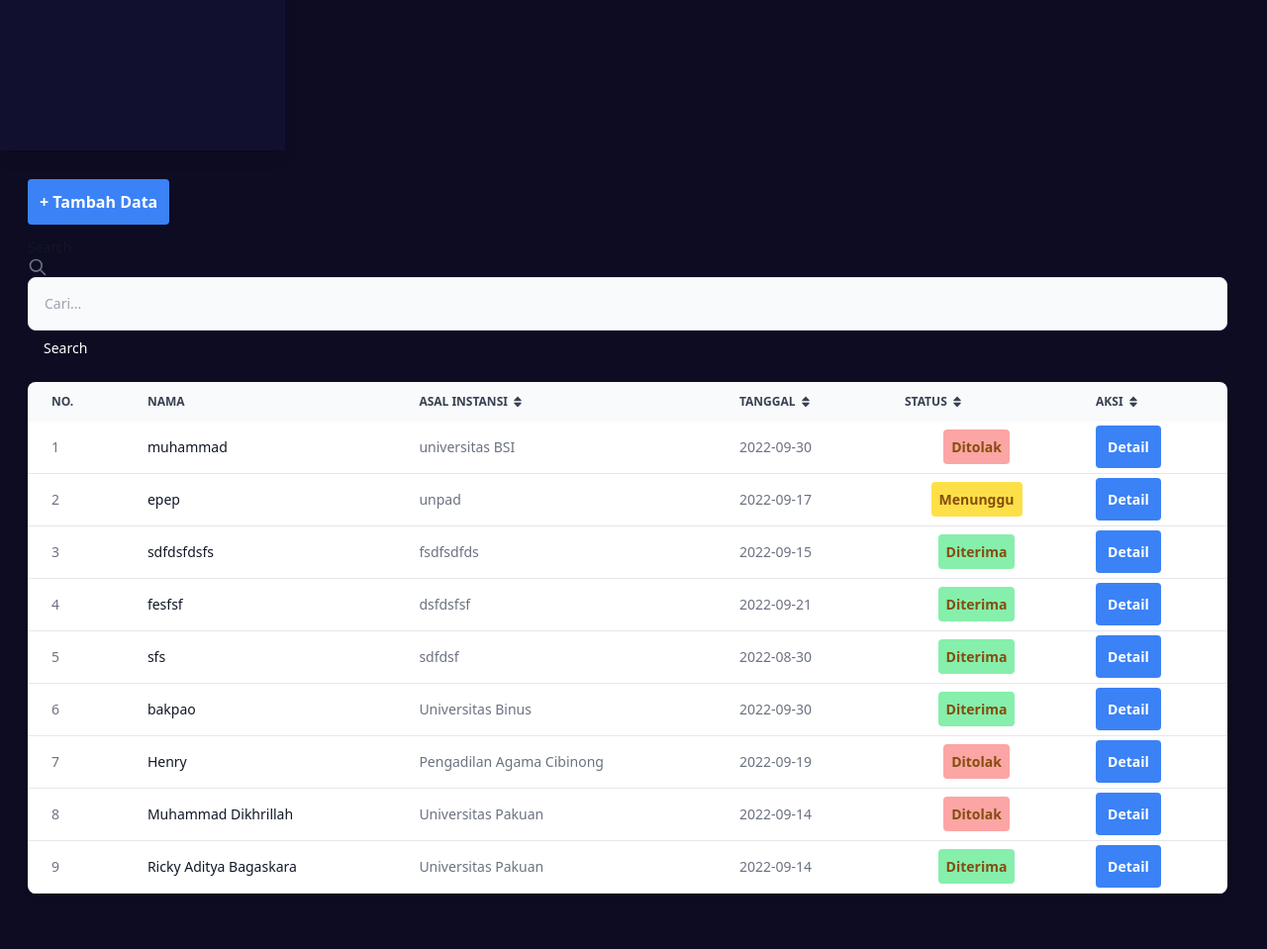
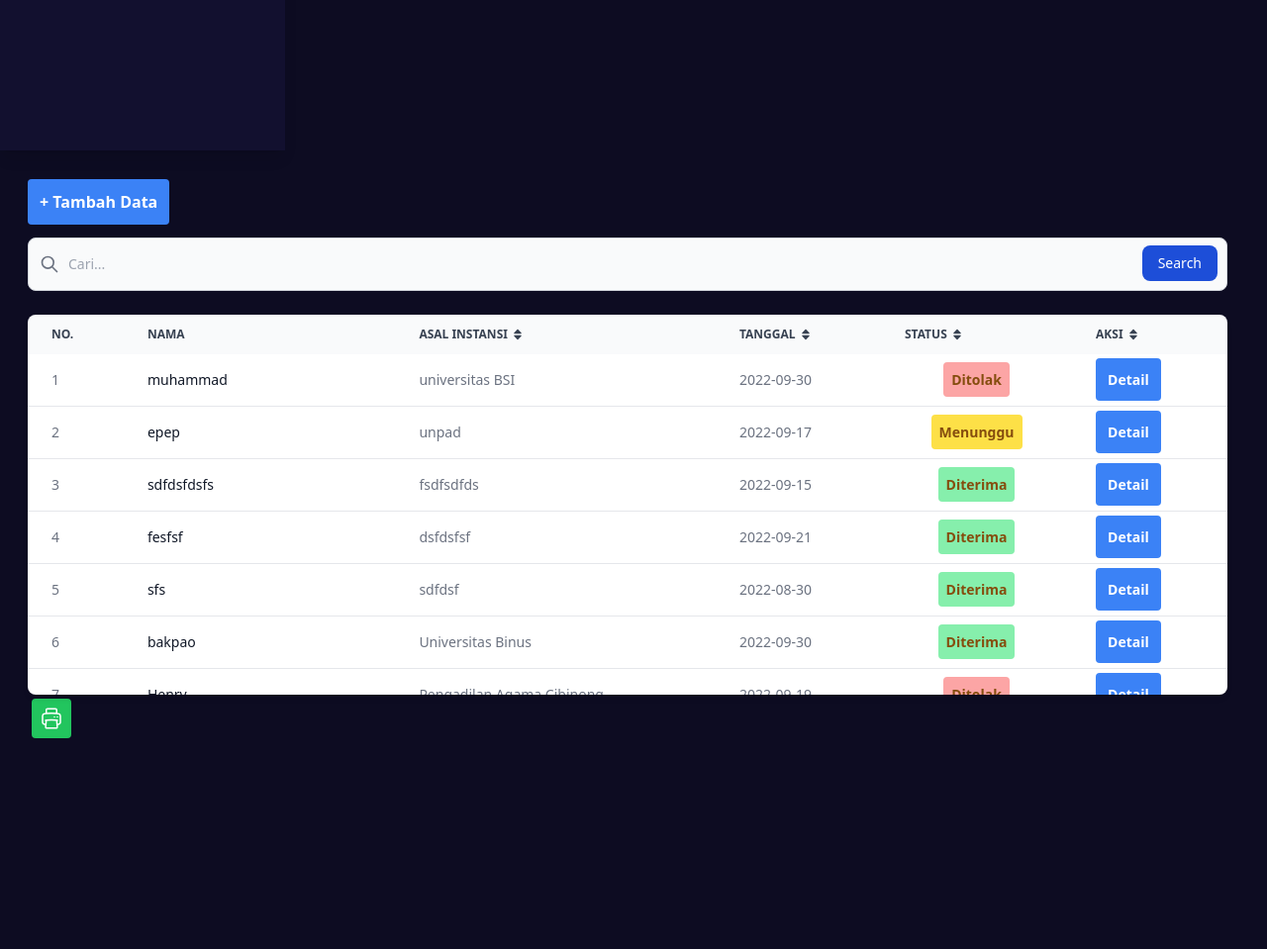
Before and after one commit to FaisalNgr/PKL, a PHP site: page /data.php in a window 1280 px wide. Shown: the part 648-1607 px from the top of the page at 99% size. After the commit the page ends 1394 px from the top, so only its background shows below. Run offline with PHP 8.4, Linux system fonts and the light colour scheme; a user stored in the database is signed in; data comes from the database, SQL or seed files in the repository; data that the repository does not hold is empty.

Commit message:
Update output.css

```diff
--- a/output.css
+++ b/output.css
@@ -551,12 +551,70 @@ video {
   --tw-backdrop-sepia:  ;
 }
 
+.sr-only {
+  position: absolute;
+  width: 1px;
+  height: 1px;
+  padding: 0;
+  margin: -1px;
+  overflow: hidden;
+  clip: rect(0, 0, 0, 0);
+  white-space: nowrap;
+  border-width: 0;
+}
+
+.pointer-events-none {
+  pointer-events: none;
+}
+
 .fixed {
   position: fixed;
 }
 
+.absolute {
+  position: absolute;
+}
+
 .relative {
   position: relative;
+}
+
+.sticky {
+  position: -webkit-sticky;
+  position: sticky;
+}
+
+.inset-y-0 {
+  top: 0px;
+  bottom: 0px;
+}
+
+.left-0 {
+  left: 0px;
+}
+
+.right-2\.5 {
+  right: 0.625rem;
+}
+
+.bottom-2\.5 {
+  bottom: 0.625rem;
+}
+
+.right-2 {
+  right: 0.5rem;
+}
+
+.bottom-2 {
+  bottom: 0.5rem;
+}
+
+.top-0 {
+  top: 0px;
+}
+
+.m-1 {
+  margin: 0.25rem;
 }
 
 .mx-5 {
@@ -576,6 +634,14 @@ video {
 
 .-ml-3 {
   margin-left: -0.75rem;
+}
+
+.mb-2 {
+  margin-bottom: 0.5rem;
+}
+
+.mt-6 {
+  margin-top: 1.5rem;
 }
 
 .ml-1 {
@@ -662,12 +724,20 @@ video {
   display: grid;
 }
 
+.h-5 {
+  height: 1.25rem;
+}
+
+.h-96 {
+  height: 24rem;
+}
+
 .h-3 {
   height: 0.75rem;
 }
 
-.h-5 {
-  height: 1.25rem;
+.h-6 {
+  height: 1.5rem;
 }
 
 .h-12 {
@@ -698,8 +772,8 @@ video {
   width: 0.75rem;
 }
 
-.w-5 {
-  width: 1.25rem;
+.w-6 {
+  width: 1.5rem;
 }
 
 .w-12 {
@@ -796,6 +870,11 @@ video {
 
 .border-b {
   border-bottom-width: 1px;
+}
+
+.border-gray-300 {
+  --tw-border-opacity: 1;
+  border-color: rgb(209 213 219 / var(--tw-border-opacity));
 }
 
 .bg-gray-100 {
@@ -811,6 +890,11 @@ video {
 .bg-gray-50 {
   --tw-bg-opacity: 1;
   background-color: rgb(249 250 251 / var(--tw-bg-opacity));
+}
+
+.bg-blue-700 {
+  --tw-bg-opacity: 1;
+  background-color: rgb(29 78 216 / var(--tw-bg-opacity));
 }
 
 .bg-white {
@@ -831,6 +915,11 @@ video {
 .bg-red-300 {
   --tw-bg-opacity: 1;
   background-color: rgb(252 165 165 / var(--tw-bg-opacity));
+}
+
+.bg-green-500 {
+  --tw-bg-opacity: 1;
+  background-color: rgb(34 197 94 / var(--tw-bg-opacity));
 }
 
 .bg-red-400 {
@@ -923,6 +1007,10 @@ video {
 
 .p-3 {
   padding: 0.75rem;
+}
+
+.p-4 {
+  padding: 1rem;
 }
 
 .p-2 {
@@ -937,8 +1025,14 @@ video {
   padding: 1.25rem;
 }
 
-.p-4 {
-  padding: 1rem;
+.px-4 {
+  padding-left: 1rem;
+  padding-right: 1rem;
+}
+
+.py-2 {
+  padding-top: 0.5rem;
+  padding-bottom: 0.5rem;
 }
 
 .py-3 {
@@ -961,14 +1055,17 @@ video {
   padding-right: 1.25rem;
 }
 
-.px-4 {
-  padding-left: 1rem;
-  padding-right: 1rem;
+.px-8 {
+  padding-left: 2rem;
+  padding-right: 2rem;
 }
 
-.py-2 {
-  padding-top: 0.5rem;
-  padding-bottom: 0.5rem;
+.pl-3 {
+  padding-left: 0.75rem;
+}
+
+.pl-10 {
+  padding-left: 2.5rem;
 }
 
 .pt-6 {
```
Also changed, not shown: other parts of output.css (+85 -33 lines).
